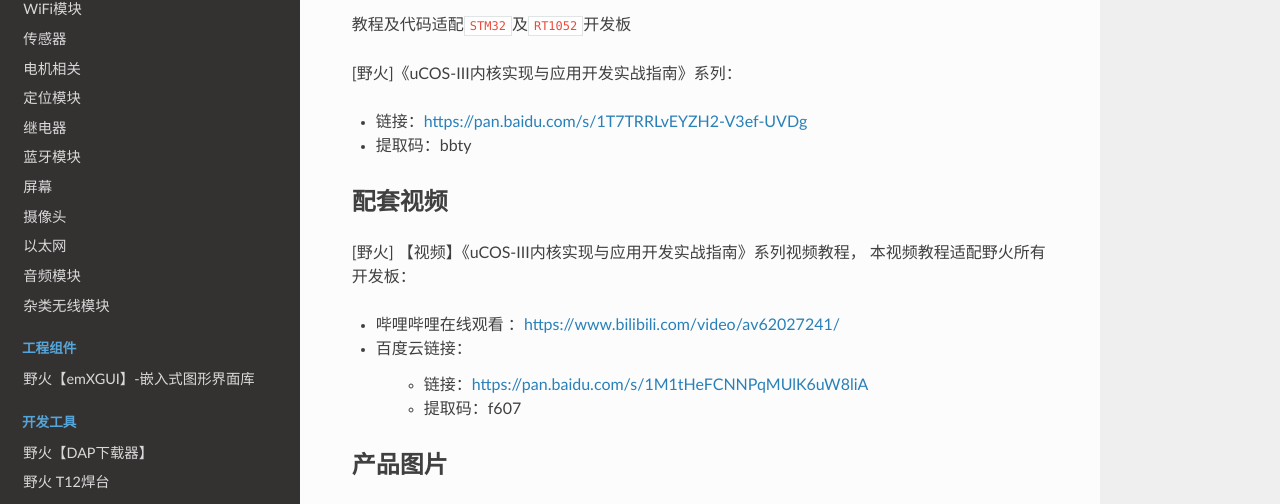
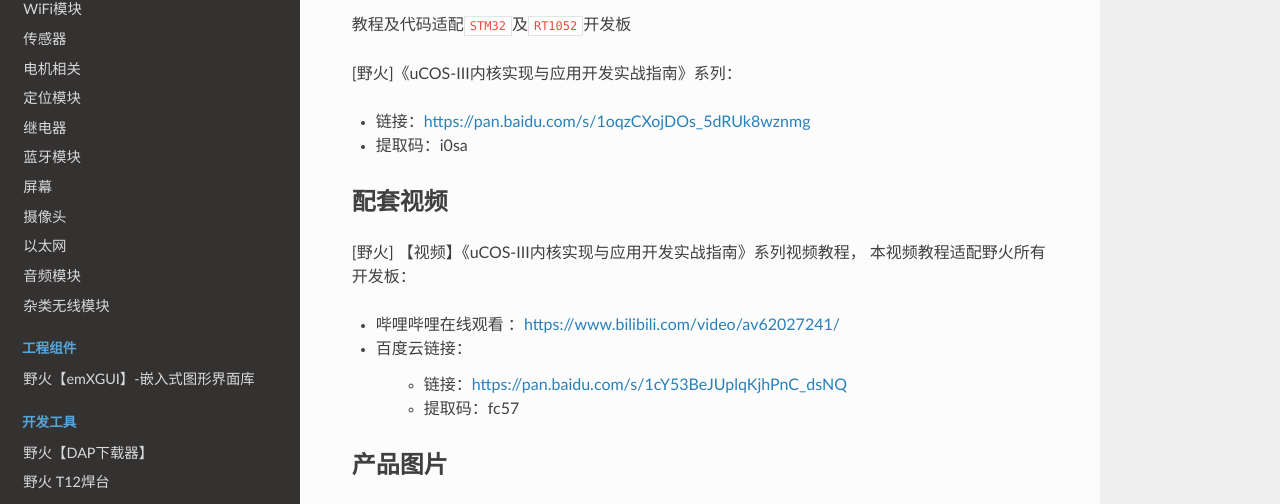
Before and after one commit to Embedfire/ebf_products, a Sphinx documentation site: the page built from documentation/tutorial/ebf_ucos_tutorial.rst, in a window 1280 px wide and 900 px high. Shown: the part 262-766 px from the top of the window. Built offline with Sphinx 7.4.7 and the Read the Docs theme 2.0.0, drawn with Linux system fonts in a browser that asks for light colours; pages that are not in the unit, such as notebooks, are missing from menus.

Commit message:
Update ebf_ucos_tutorial.rst

```diff
--- a/documentation/tutorial/ebf_ucos_tutorial.rst
+++ b/documentation/tutorial/ebf_ucos_tutorial.rst
@@ -11,8 +11,8 @@
 
 [野火]《uCOS-III内核实现与应用开发实战指南》系列：
 
-- 链接：https://pan.baidu.com/s/1T7TRRLvEYZH2-V3ef-UVDg
-- 提取码：bbty
+- 链接：https://pan.baidu.com/s/1oqzCXojDOs_5dRUk8wznmg
+- 提取码：i0sa
 
 配套视频
 -------------
@@ -25,8 +25,8 @@
 
 - 百度云链接：
 
-    * 链接：https://pan.baidu.com/s/1M1tHeFCNNPqMUlK6uW8liA
-    * 提取码：f607
+    * 链接：https://pan.baidu.com/s/1cY53BeJUplqKjhPnC_dsNQ
+    * 提取码：fc57
 
 产品图片
 --------
```
